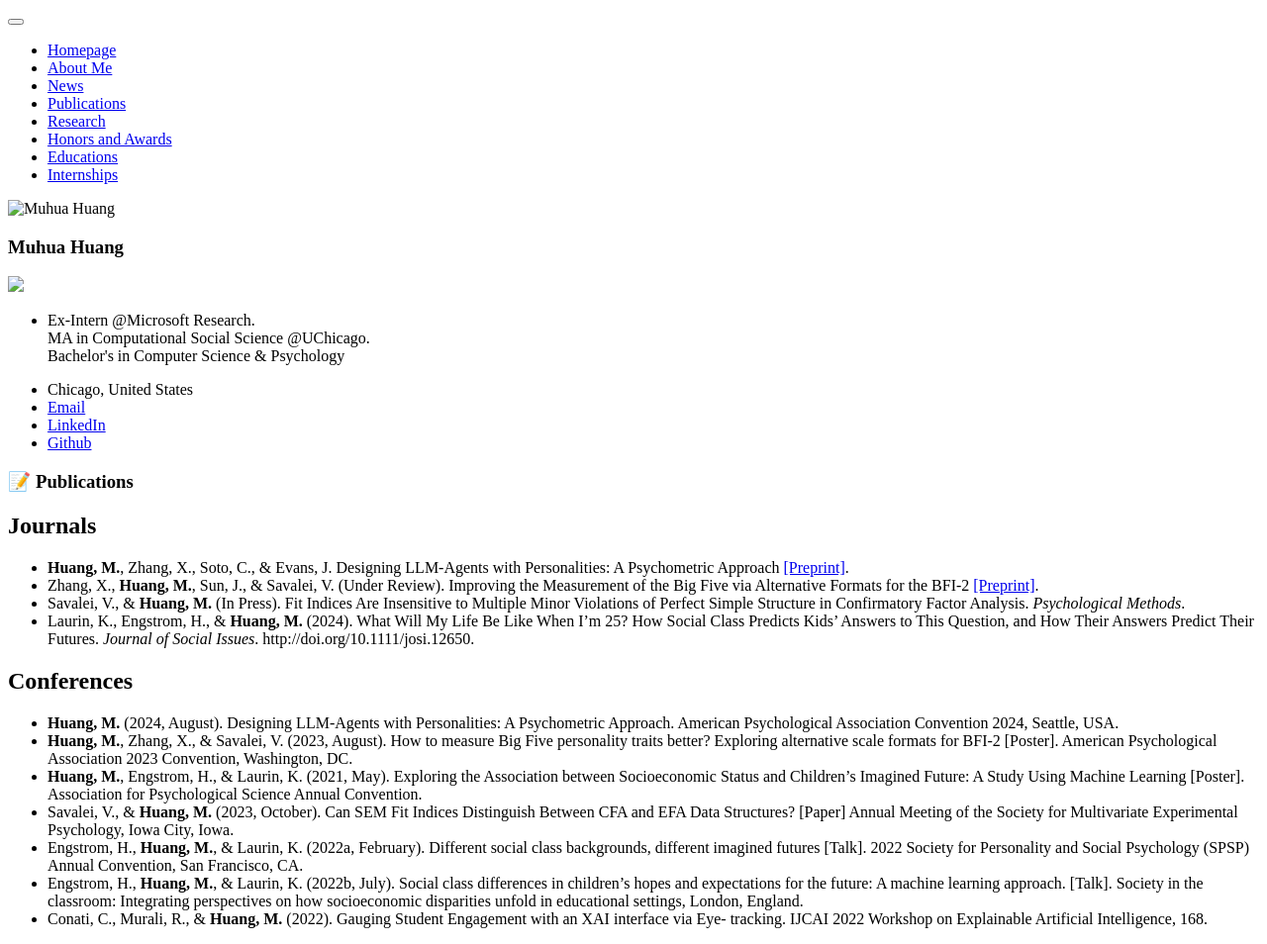
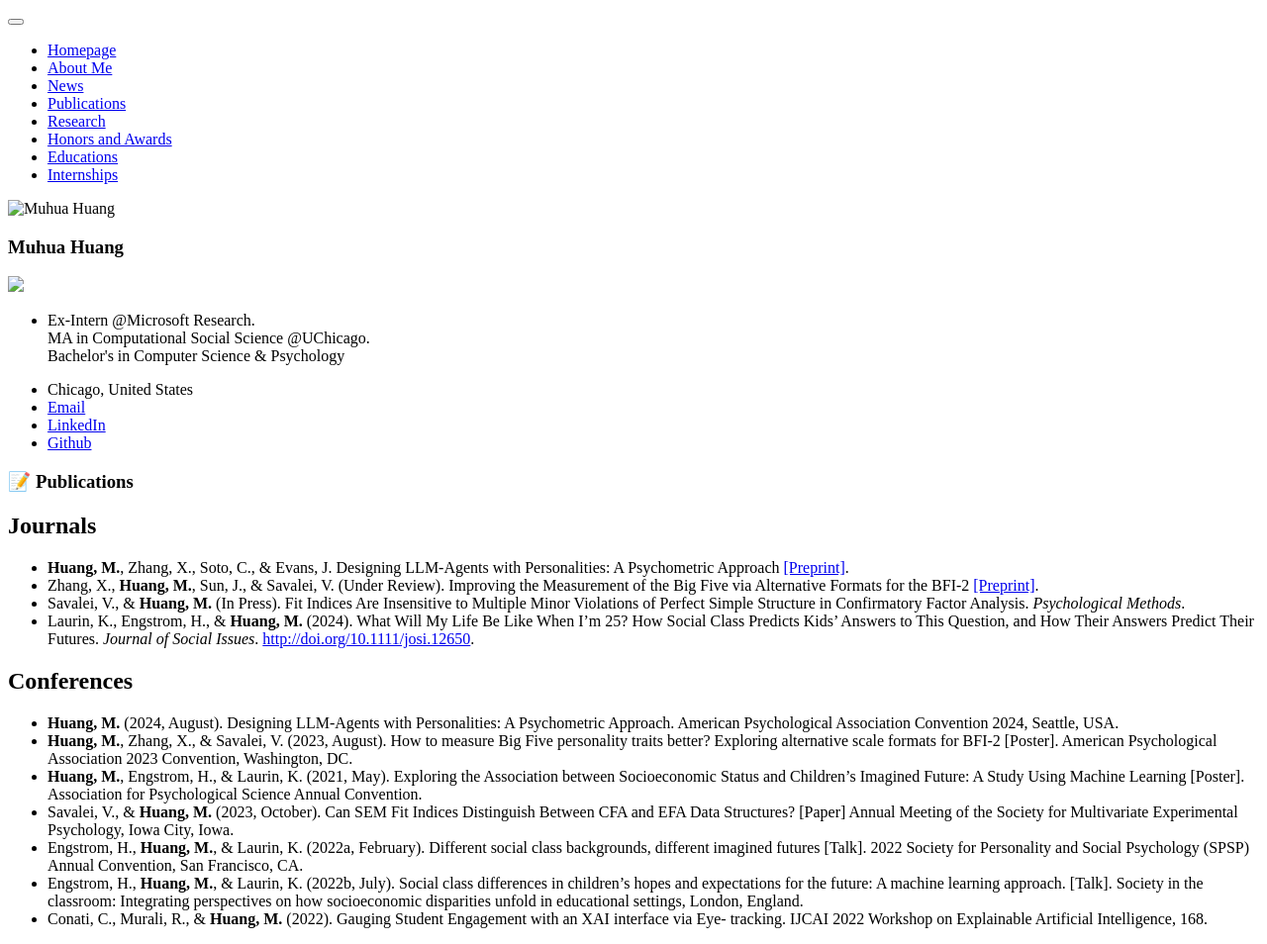
Before and after one commit to muhua-h/muhua-h.github.io, a Jekyll site: the page built from _pages/includes/pub.md, in a window 1280 px wide. Shown: the whole page at 99% size. Built offline with Jekyll 4.4.1, drawn with Linux system fonts in a browser that asks for light colours; our own code applies the rules of GitHub Pages for plain Markdown files; part of the change alters nothing that is shown.

Commit message:
updated link

```diff
--- a/_pages/includes/pub.md
+++ b/_pages/includes/pub.md
@@ -3,7 +3,7 @@
 - **Huang, M.**, Zhang, X., Soto, C., & Evans, J. Designing LLM-Agents with Personalities: A Psychometric Approach [[Preprint]](https://arxiv.org/abs/2410.19238).
 - Zhang, X., **Huang, M.**, Sun, J., & Savalei, V. (Under Review). Improving the Measurement of the Big Five via Alternative Formats for the BFI-2 [[Preprint]](https://osf.io/preprints/osf/p493y).
 - Savalei, V., & **Huang, M.** (In Press). Fit Indices Are Insensitive to Multiple Minor Violations of Perfect Simple Structure in Confirmatory Factor Analysis. *Psychological Methods*.
-- Laurin, K., Engstrom, H., & **Huang, M.** (2024). What Will My Life Be Like When I’m 25? How Social Class Predicts Kids’ Answers to This Question, and How Their Answers Predict Their Futures. *Journal of Social Issues*. http://doi.org/10.1111/josi.12650.
+- Laurin, K., Engstrom, H., & **Huang, M.** (2024). What Will My Life Be Like When I’m 25? How Social Class Predicts Kids’ Answers to This Question, and How Their Answers Predict Their Futures. *Journal of Social Issues*. [http://doi.org/10.1111/josi.12650](http://doi.org/10.1111/josi.12650).
 
 
 ## Conferences
```
